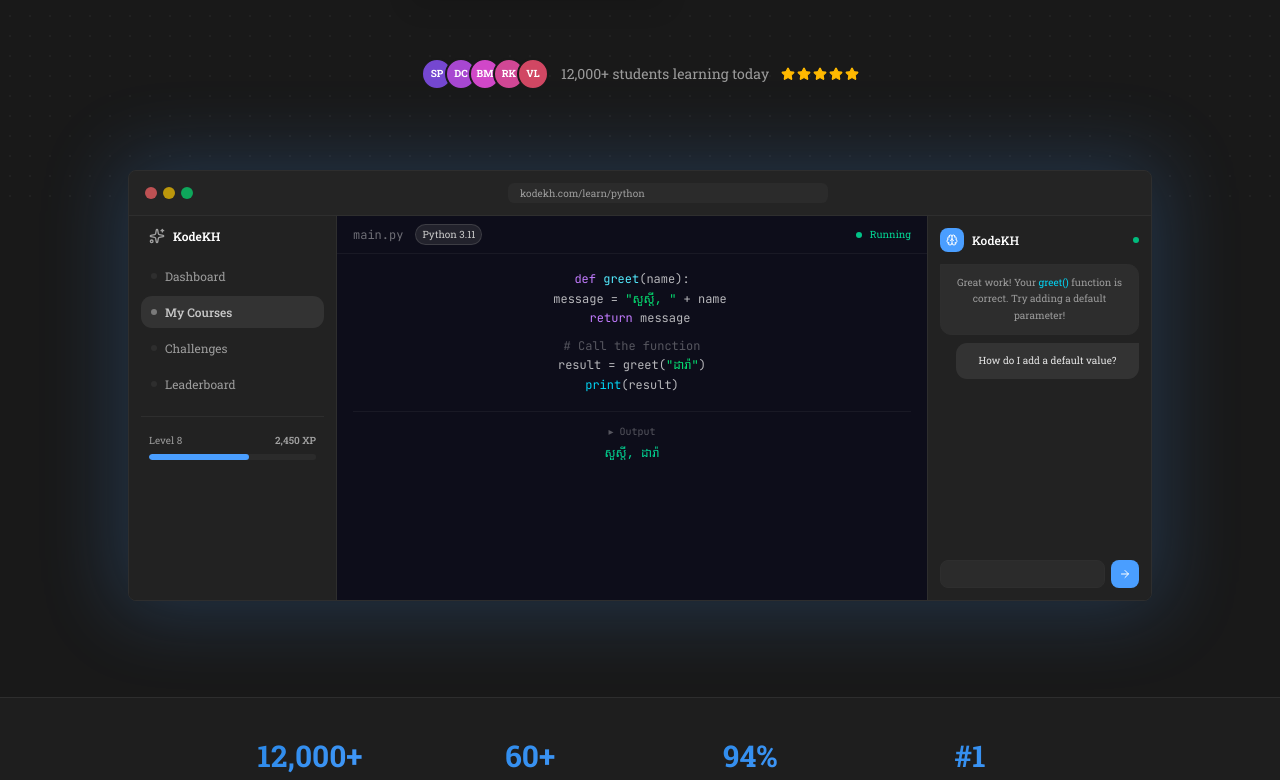
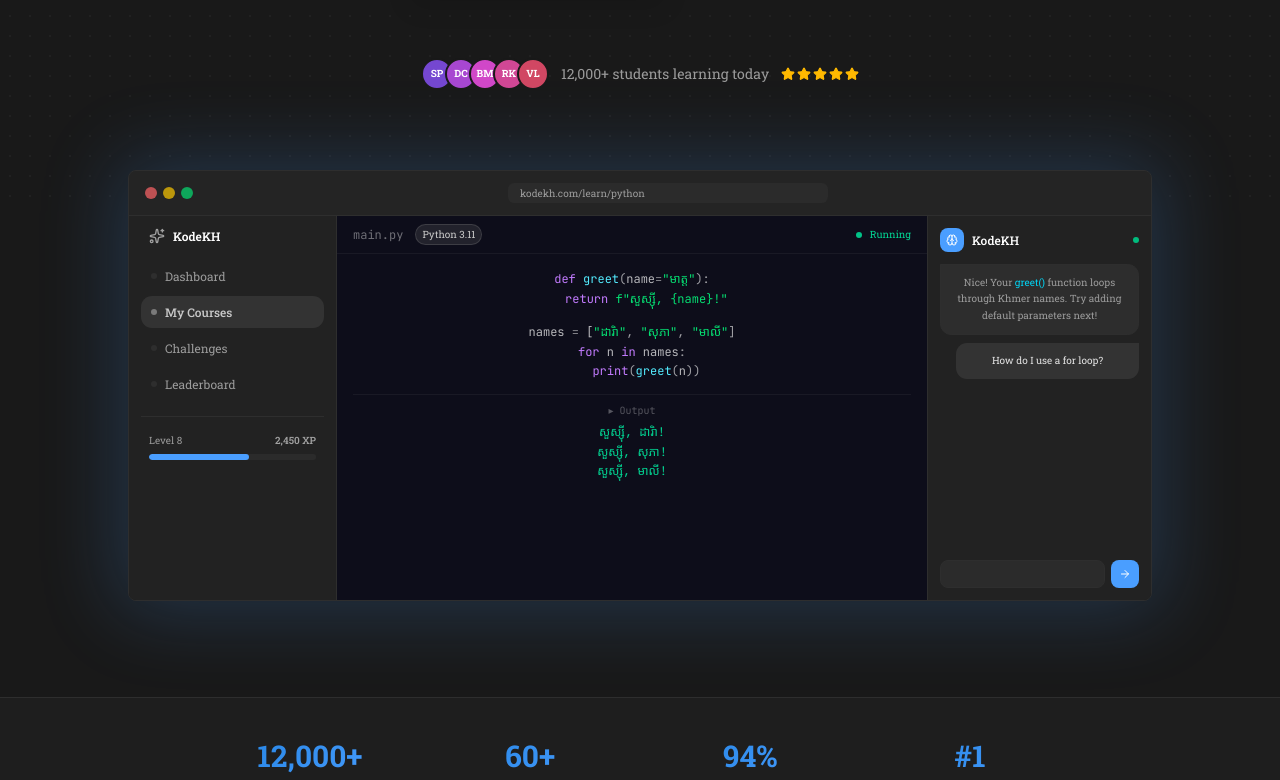
Before and after one commit to RithyBondeth/KhodeKH-Web, a Next.js app: page / in a window 1280 px wide. Shown: the part 594-1374 px from the top of the page. Built offline with nearby package versions, Linux system fonts and the light colour scheme; no server answers; a web font is replaced by a local one.

Commit message:
feat: implement CodeTyper component and integrate into landing hero section

```diff
--- a/components/landing/landing-hero/index.tsx
+++ b/components/landing/landing-hero/index.tsx
@@ -1,5 +1,6 @@
 "use client"
 
+import { useState, useEffect, useRef } from "react"
 import Link from "next/link"
 import {
   Sparkles, ArrowRight, Play, Brain, Star, ChevronRight, GraduationCap,
@@ -9,9 +10,45 @@
 import { TypographyH1 } from "@/components/utils/typography/typography-h1"
 import { TypographyLead } from "@/components/utils/typography/typography-lead"
 import { TypographyMuted } from "@/components/utils/typography/typography-muted"
+import { CodeTyper } from "@/components/utils/code-typer"
+
+const codeLines = [
+  'def greet(name="\u1798\u17b6\u178f\u17d2\u178f"):',
+  '    return f"\u179f\u17bd\u179f\u17d2\u179f\u17ca\u17b8, {name}!"',
+  "",
+  'names = ["\u178a\u17b6\u179a\u17b7\u17b6", "\u179f\u17bb\u1797\u17b6", "\u1798\u17b6\u179b\u17b8"]',
+  "for n in names:",
+  "    print(greet(n))",
+]
+
+const outputLines = [
+  "\u179f\u17bd\u179f\u17d2\u179f\u17ca\u17b8, \u178a\u17b6\u179a\u17b7\u17b6!",
+  "\u179f\u17bd\u179f\u17d2\u179f\u17ca\u17b8, \u179f\u17bb\u1797\u17b6!",
+  "\u179f\u17bd\u179f\u17d2\u179f\u17ca\u17b8, \u1798\u17b6\u179b\u17b8!",
+]
 
 export function LandingHero() {
   const t = useTranslations("hero")
+  const [codeVersion, setCodeVersion] = useState(0)
+  const wasVisibleRef = useRef(false)
+  const editorRef = useRef<HTMLDivElement>(null)
+
+  useEffect(() => {
+    const el = editorRef.current
+    if (!el) return
+
+    const observer = new IntersectionObserver(
+      ([entry]) => {
+        if (entry.isIntersecting && !wasVisibleRef.current) {
+          setCodeVersion((v) => v + 1)
+        }
+        wasVisibleRef.current = entry.isIntersecting
+      },
+      { threshold: 0.3 }
+    )
+    observer.observe(el)
+    return () => observer.disconnect()
+  }, [])
 
   return (
     <section className="relative flex flex-col items-center justify-center px-6 pt-36 pb-24 text-center min-h-screen">
@@ -135,17 +172,15 @@
                     <span className="text-[10px] text-emerald-400">Running</span>
                   </div>
                 </div>
-                <div className="flex-1 p-4 font-mono text-xs leading-relaxed">
-                  <div><span className="text-purple-400">def</span><span className="text-cyan-300"> greet</span><span className="text-white/70">(name):</span></div>
-                  <div className="pl-4"><span className="text-white/70">message = </span><span className="text-green-400">&quot;សួស្ដី, &quot;</span><span className="text-white/70"> + name</span></div>
-                  <div className="pl-4"><span className="text-purple-400">return</span><span className="text-white/70"> message</span></div>
-                  <div className="mt-2"><span className="text-white/30"># Call the function</span></div>
-                  <div><span className="text-white/70">result = greet(</span><span className="text-green-400">&quot;ដារ៉ា&quot;</span><span className="text-white/70">)</span></div>
-                  <div><span className="text-cyan-400">print</span><span className="text-white/70">(result)</span></div>
-                  <div className="mt-4 pt-3 border-t border-white/5">
-                    <div className="text-[10px] text-white/30 mb-1">▸ Output</div>
-                    <div className="text-emerald-400">សួស្ដី, ដារ៉ា</div>
-                  </div>
+                <div ref={editorRef} className="flex-1 p-4 overflow-hidden">
+                  <CodeTyper
+                    key={codeVersion}
+                    code={codeLines}
+                    output={outputLines}
+                    typingSpeed={70}
+                    outputDelay={1500}
+                    loopDelay={6000}
+                  />
                 </div>
               </div>
               {/* AI Panel */}
@@ -159,10 +194,10 @@
                 </div>
                 <div className="space-y-2 flex-1">
                   <div className="bg-muted dark:bg-white/5 rounded-xl rounded-tl-none p-2.5 text-[10px] text-muted-foreground leading-relaxed border border-border">
-                    Great work! Your <span className="text-cyan-600 dark:text-cyan-400">greet()</span> function is correct. Try adding a default parameter!
+                    Nice! Your <span className="text-cyan-600 dark:text-cyan-400">greet()</span> function loops through Khmer names. Try adding default parameters next!
                   </div>
                   <div className="bg-violet-100 dark:bg-violet-500/20 rounded-xl rounded-tr-none ml-4 p-2.5 text-[10px] text-violet-700 dark:text-violet-200 leading-relaxed">
-                    How do I add a default value?
+                    How do I use a for loop?
                   </div>
                 </div>
                 <div className="mt-2 flex gap-1.5">
--- /dev/null
+++ b/components/utils/code-typer/index.tsx
@@ -0,0 +1,168 @@
+"use client"
+
+import { useState, useEffect, useCallback, useRef } from "react"
+
+const HIGHLIGHT_RULES: [RegExp, string][] = [
+  [/^("""[\s\S]*?"""|'''[\s\S]*?'''|f?"[^"]*"|f?'[^']*'|"[^"]*"|'[^']*')/, "text-green-400"],
+  [/^(def|return|for|in|class|if|elif|else|while|import|from|as|print|self)\b/, "text-purple-400"],
+  [/^#.*/, "text-white/30"],
+  [/^\d+(\.\d+)?/, "text-orange-400"],
+  [/^([a-zA-Z_]\w*)(?=\()/, "text-cyan-300"],
+  [/^__\w+__/, "text-cyan-400"],
+  [/^@\w+/, "text-yellow-400"],
+]
+
+function splitTokens(text: string) {
+  const elements: React.ReactNode[] = []
+  let remaining = text
+  let key = 0
+
+  while (remaining.length > 0) {
+    let matched = false
+
+    for (const [pattern, className] of HIGHLIGHT_RULES) {
+      const match = remaining.match(pattern)
+      if (match) {
+        elements.push(
+          <span key={key++} className={className}>{match[0]}</span>
+        )
+        remaining = remaining.slice(match[0].length)
+        matched = true
+        break
+      }
+    }
+
+    if (!matched) {
+      const char = remaining[0]
+      let className = "text-white/70"
+      if (/^[{}()\].,:;@]$/.test(char)) className = "text-white/60"
+      else if (/^[=+\-*/%<>!&|^~]$/.test(char)) className = "text-white/50"
+      elements.push(
+        <span key={key++} className={className}>{char}</span>
+      )
+      remaining = remaining.slice(1)
+    }
+  }
+
+  return elements
+}
+
+function Cursor({ visible }: { visible: boolean }) {
+  return (
+    <span
+      className={`text-white/70 transition-opacity duration-100 ${
+        visible ? "opacity-100" : "opacity-0"
+      }`}
+    >
+      ▍
+    </span>
+  )
+}
+
+interface CodeTyperProps {
+  code: string[]
+  output?: string[]
+  typingSpeed?: number
+  outputDelay?: number
+  loop?: boolean
+  loopDelay?: number
+  className?: string
+}
+
+export function CodeTyper({
+  code,
+  output,
+  typingSpeed = 80,
+  outputDelay = 1200,
+  loop = true,
+  loopDelay = 5000,
+  className = "",
+}: CodeTyperProps) {
+  const [codeProgress, setCodeProgress] = useState(0)
+  const [outputProgress, setOutputProgress] = useState(-1)
+  const [cursorVisible, setCursorVisible] = useState(true)
+  const [done, setDone] = useState(false)
+
+  useEffect(() => {
+    const interval = setInterval(() => setCursorVisible((p) => !p), 530)
+    return () => clearInterval(interval)
+  }, [])
+
+  const restart = useCallback(() => {
+    setCodeProgress(0)
+    setOutputProgress(-1)
+    setDone(false)
+  }, [])
+
+  useEffect(() => {
+    if (codeProgress < code.length) {
+      const timer = setTimeout(() => setCodeProgress((p) => p + 1), typingSpeed)
+      return () => clearTimeout(timer)
+    }
+
+    if (output && outputProgress === -1) {
+      const timer = setTimeout(() => setOutputProgress(0), outputDelay)
+      return () => clearTimeout(timer)
+    }
+
+    if (output && outputProgress >= 0 && outputProgress < output.length) {
+      const timer = setTimeout(() => setOutputProgress((p) => p + 1), typingSpeed * 1.5)
+      return () => clearTimeout(timer)
+    }
+
+    const allDone = !output
+      ? codeProgress >= code.length
+      : outputProgress >= output.length
+
+    if (loop && allDone && !done) {
+      setDone(true)
+      const timer = setTimeout(restart, loopDelay)
+      return () => clearTimeout(timer)
+    }
+  }, [codeProgress, outputProgress, code, output, typingSpeed, outputDelay, loop, loopDelay, done, restart])
+
+  const isTypingCode = codeProgress < code.length
+  const isAfterCode = codeProgress >= code.length
+  const sentinelRef = useRef<HTMLDivElement>(null)
+
+  useEffect(() => {
+    sentinelRef.current?.scrollIntoView({ behavior: "smooth", block: "nearest" })
+  }, [codeProgress, outputProgress])
+
+  return (
+    <div className={`font-mono text-xs leading-relaxed ${className}`}>
+      {code.slice(0, codeProgress).map((line, i) => (
+        <div key={i} className="min-h-[1.2em] whitespace-pre">
+          {splitTokens(line)}
+          {i === codeProgress - 1 && isTypingCode && <Cursor visible={cursorVisible} />}
+        </div>
+      ))}
+
+      {codeProgress === 0 && (
+        <div className="min-h-[1.2em]">
+          <Cursor visible={cursorVisible} />
+        </div>
+      )}
+
+      {isAfterCode && output && (
+        <>
+          <div className={`mt-3 pt-2 border-t border-white/5 transition-opacity duration-500 ${
+            outputProgress >= 0 ? "opacity-100" : "opacity-0"
+          }`}>
+            <div className="text-[10px] text-white/30 mb-1">▸ Output</div>
+            {outputProgress >= 0 &&
+              output.slice(0, outputProgress).map((line, i) => (
+                <div key={i} className="text-emerald-400 whitespace-pre">
+                  {line}
+                  {i === outputProgress - 1 && outputProgress < output.length && (
+                    <Cursor visible={cursorVisible} />
+                  )}
+                </div>
+              ))}
+          </div>
+        </>
+      )}
+      <div ref={sentinelRef} />
+    </div>
+  )
+}
```
